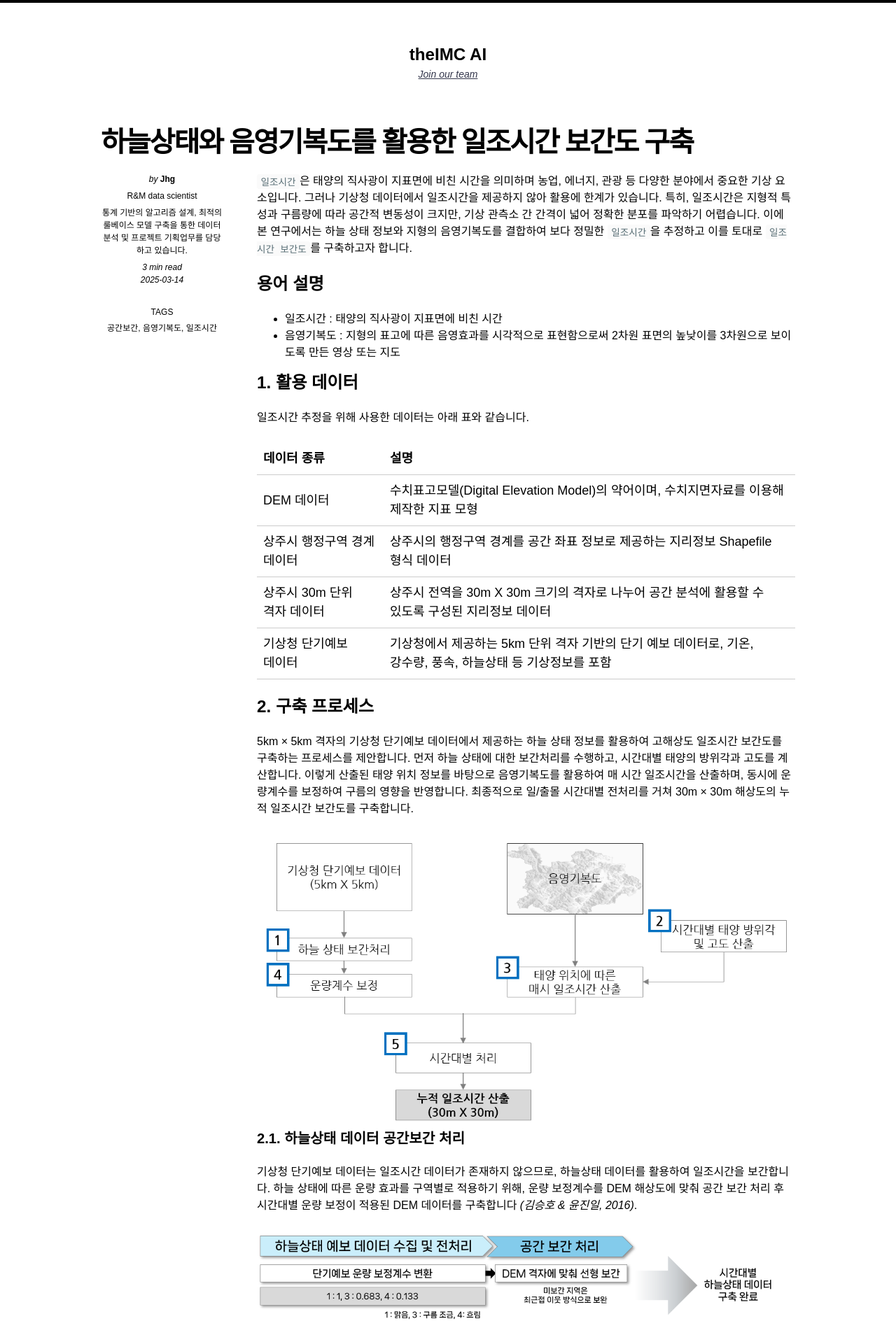
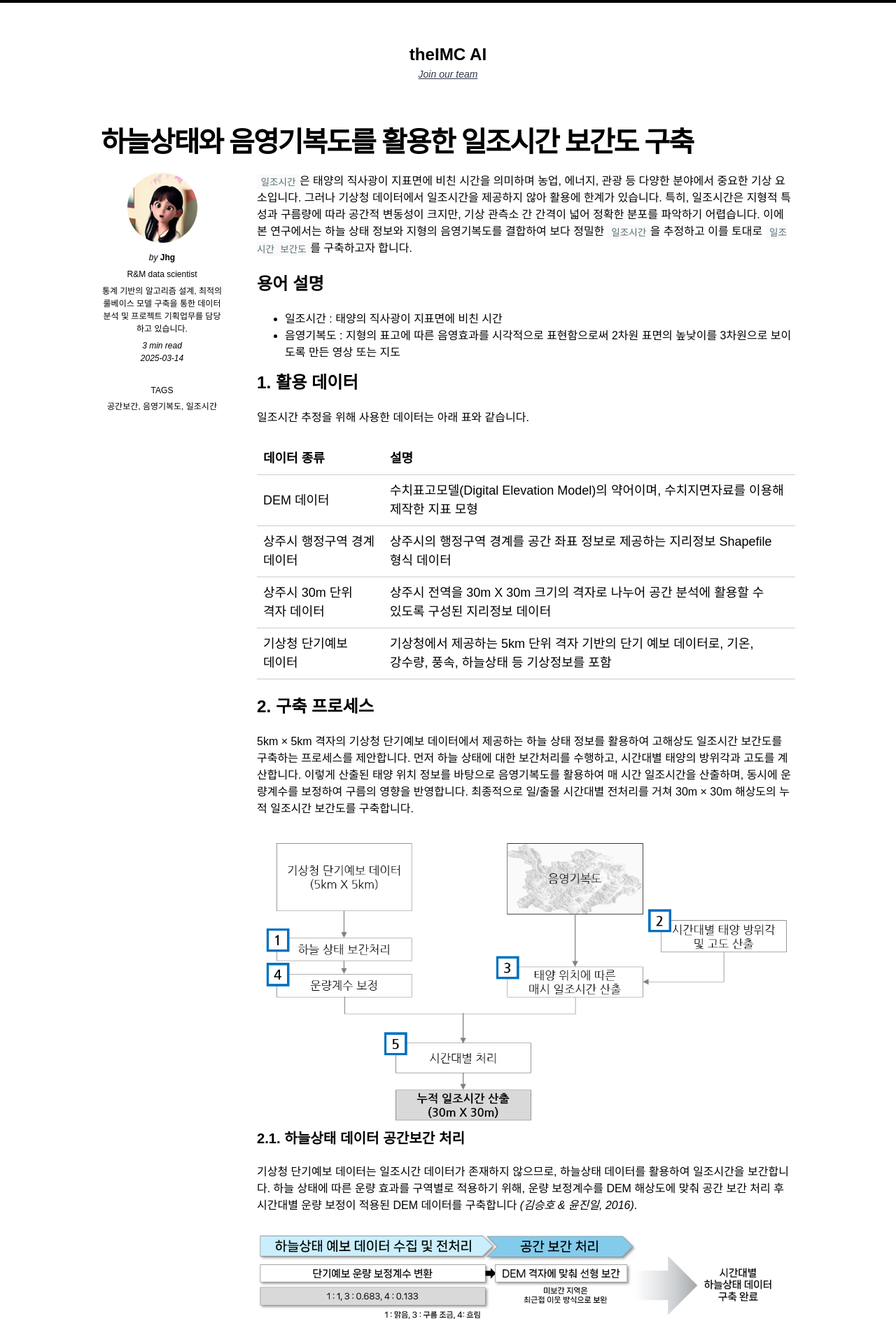
Before and after one commit to aitheimc/aitheimc.github.io, a Jekyll site: the page built from _posts/2025-03-14-Construction-of-Sunshine-Duration-Interpolation.markdown, in a window 1280 px wide. Shown: the top 1898 px of the page at 70% size. Built offline with Jekyll 4.4.1, drawn with Linux system fonts in a browser that asks for light colours; nearby versions of some CDN libraries.

Commit message:
프로필사진

```diff
--- a/_data/authors.yml
+++ b/_data/authors.yml
@@ -38,6 +38,6 @@ Kimyh:
 
 Jhg:
   name : Jhg
-  picture :
+  picture : /images/jhg/jhg_profile.png
   position : R&M data scientist
   description : 통계 기반의 알고리즘 설계, 최적의 룰베이스 모델 구축을 통한 데이터 분석 및 프로젝트 기획업무를 담당하고 있습니다.
```
Also changed, not shown: images/jhg/jhg_profile.png (added).
